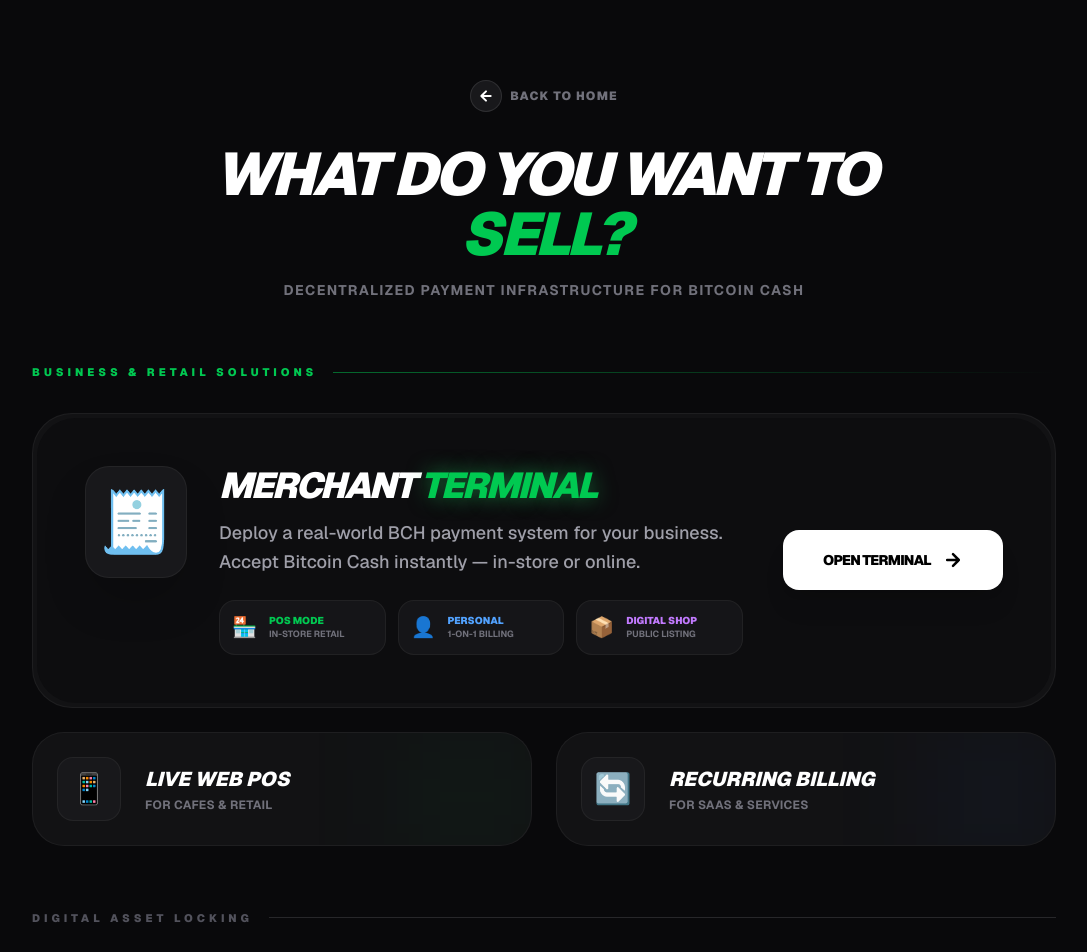
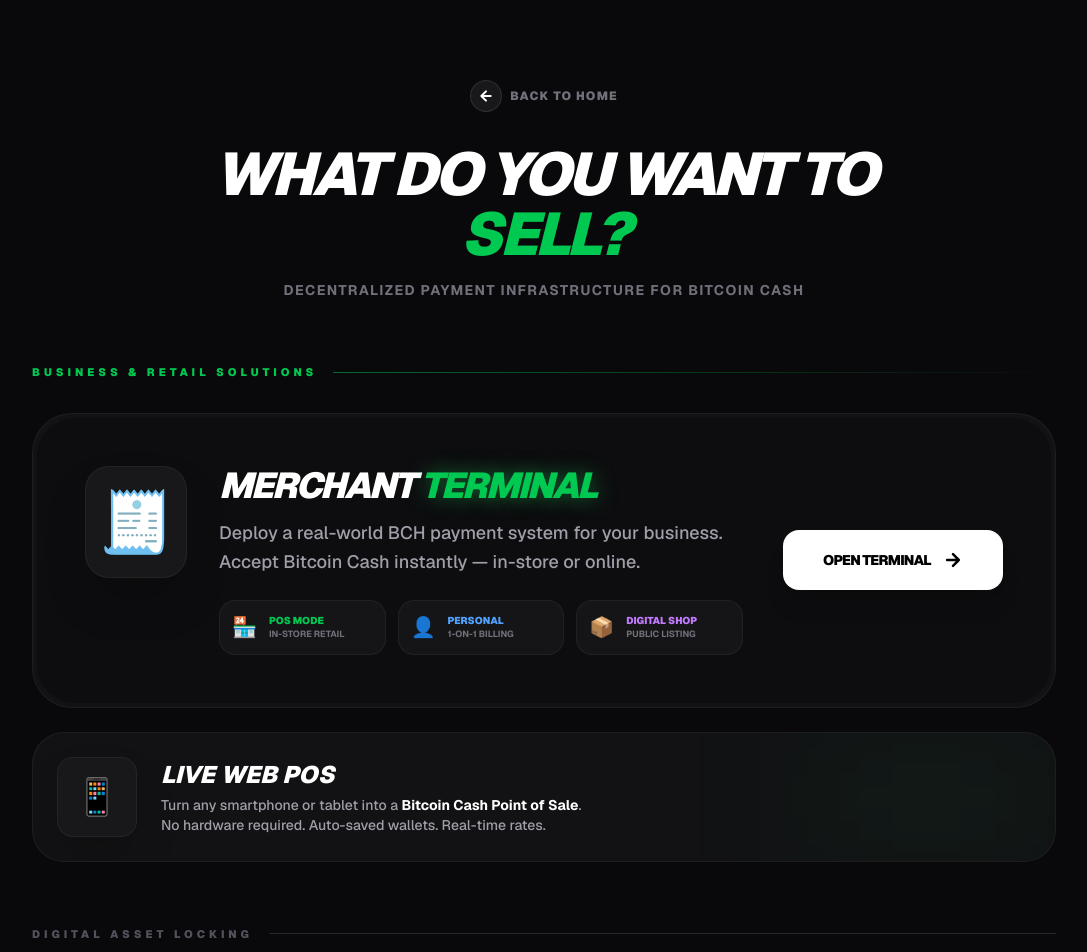
Before and after one commit to saleemm1/payonce-cash, a Next.js app: page /create in a window 1280 px wide. Shown: the top 952 px of the page, without its empty margins (96-1183 px from the left). Built offline with nearby package versions, Linux system fonts and the light colour scheme.

Commit message:
Update page.js

```diff
--- a/app/create/page.js
+++ b/app/create/page.js
@@ -96,35 +96,25 @@ Accept Bitcoin Cash instantly — in-store or online.
         </Link>
 
 
-        <div className="grid grid-cols-1 md:grid-cols-2 gap-6">
-            <Link href="/pos" className="group bg-[#121214] border border-white/5 hover:border-green-500/40 p-6 rounded-[32px] transition-all hover:-translate-y-1 flex items-center gap-6 relative overflow-hidden">
-                <div className="absolute right-0 top-0 w-32 h-32 bg-green-500/5 blur-[50px]"></div>
-                <div className="w-16 h-16 bg-zinc-900 rounded-2xl flex items-center justify-center text-3xl border border-white/5 group-hover:scale-110 transition-transform">
-                    📱
+        <Link href="/pos" className="group w-full bg-[#121214] border border-white/5 hover:border-green-500/40 p-6 rounded-[32px] transition-all hover:-translate-y-1 flex flex-col md:flex-row items-center gap-6 relative overflow-hidden">
+            <div className="absolute right-0 top-0 w-64 h-full bg-green-500/5 blur-[60px]"></div>
+            <div className="w-20 h-20 bg-zinc-900 rounded-2xl flex items-center justify-center text-4xl border border-white/5 group-hover:scale-110 transition-transform shadow-2xl">
+                📱
+            </div>
+            <div className="text-center md:text-left">
+                <h4 className="text-2xl font-black uppercase italic text-white group-hover:text-green-500 transition-colors">
+                    Live Web POS
+                </h4>
+                <p className="text-sm text-zinc-400 font-medium mt-1 max-w-lg">
+                    Turn any smartphone or tablet into a <span className="text-white font-bold">Bitcoin Cash Point of Sale</span>. <br className="hidden md:block"/> No hardware required. Auto-saved wallets. Real-time rates.
+                </p>
+            </div>
+            <div className="ml-auto opacity-0 group-hover:opacity-100 transition-opacity -translate-x-2 group-hover:translate-x-0 hidden md:block">
+                <div className="w-12 h-12 rounded-full bg-green-500 flex items-center justify-center text-black">
+                     <svg width="24" height="24" viewBox="0 0 24 24" fill="none" stroke="currentColor" strokeWidth="3"><path d="M5 12h14M12 5l7 7-7 7"/></svg>
                 </div>
-                <div>
-                    <h4 className="text-xl font-black uppercase italic text-white group-hover:text-green-500 transition-colors">Live Web POS</h4>
-                    <p className="text-xs text-zinc-500 font-bold uppercase tracking-wide mt-1">For Cafes & Retail</p>
-                </div>
-                <div className="ml-auto opacity-0 group-hover:opacity-100 transition-opacity -translate-x-2 group-hover:translate-x-0">
-                    <svg width="24" height="24" viewBox="0 0 24 24" fill="none" stroke="#22c55e" strokeWidth="3"><path d="M5 12h14M12 5l7 7-7 7"/></svg>
-                </div>
-            </Link>
-
-            <Link href="/billing" className="group bg-[#121214] border border-white/5 hover:border-blue-500/40 p-6 rounded-[32px] transition-all hover:-translate-y-1 flex items-center gap-6 relative overflow-hidden">
-                <div className="absolute right-0 top-0 w-32 h-32 bg-blue-500/5 blur-[50px]"></div>
-                <div className="w-16 h-16 bg-zinc-900 rounded-2xl flex items-center justify-center text-3xl border border-white/5 group-hover:scale-110 transition-transform">
-                    🔄
-                </div>
-                <div>
-                    <h4 className="text-xl font-black uppercase italic text-white group-hover:text-blue-500 transition-colors">Recurring Billing</h4>
-                    <p className="text-xs text-zinc-500 font-bold uppercase tracking-wide mt-1">For SaaS & Services</p>
-                </div>
-                <div className="ml-auto opacity-0 group-hover:opacity-100 transition-opacity -translate-x-2 group-hover:translate-x-0">
-                    <svg width="24" height="24" viewBox="0 0 24 24" fill="none" stroke="#3b82f6" strokeWidth="3"><path d="M5 12h14M12 5l7 7-7 7"/></svg>
-                </div>
-            </Link>
-        </div>
+            </div>
+        </Link>
       </div>
 
       <div className="w-full max-w-5xl">
```
